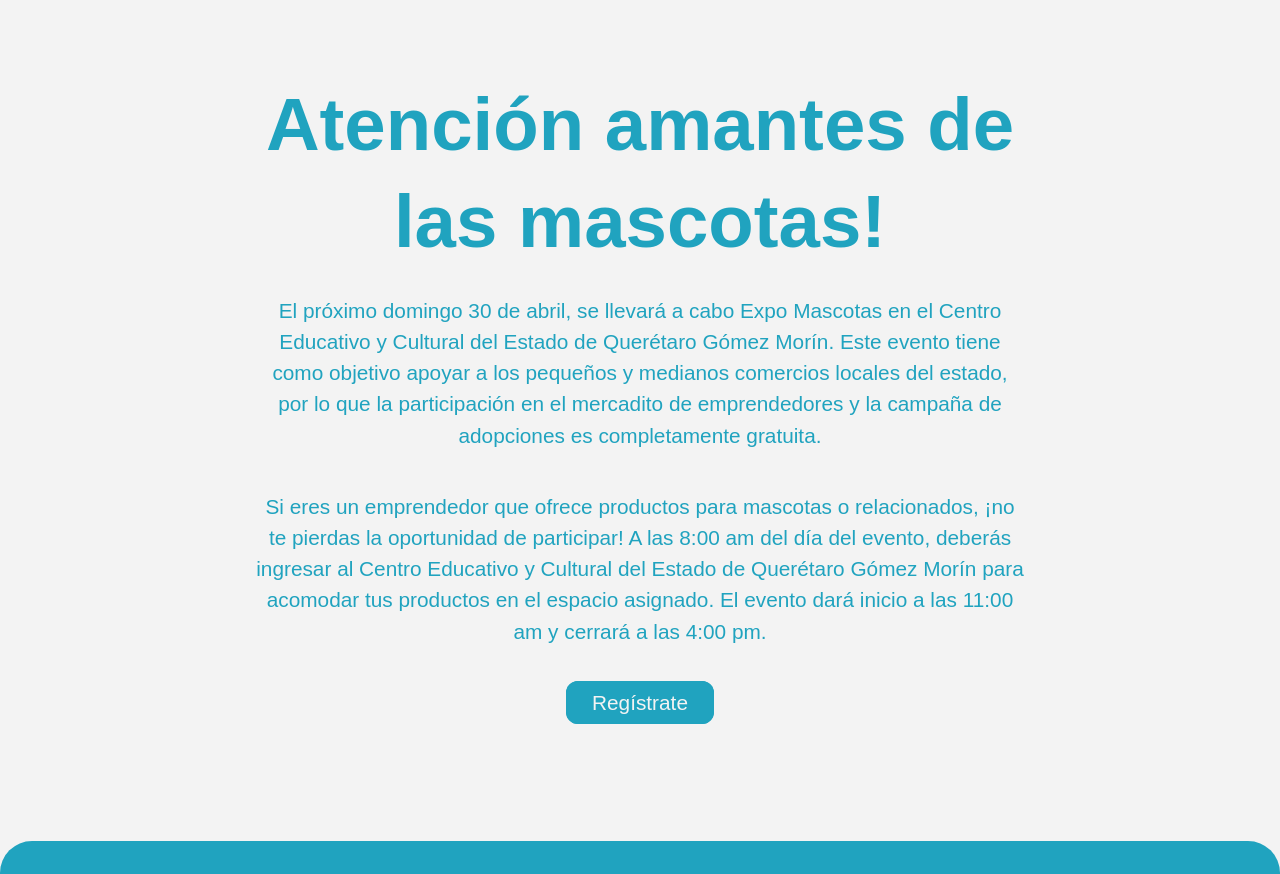
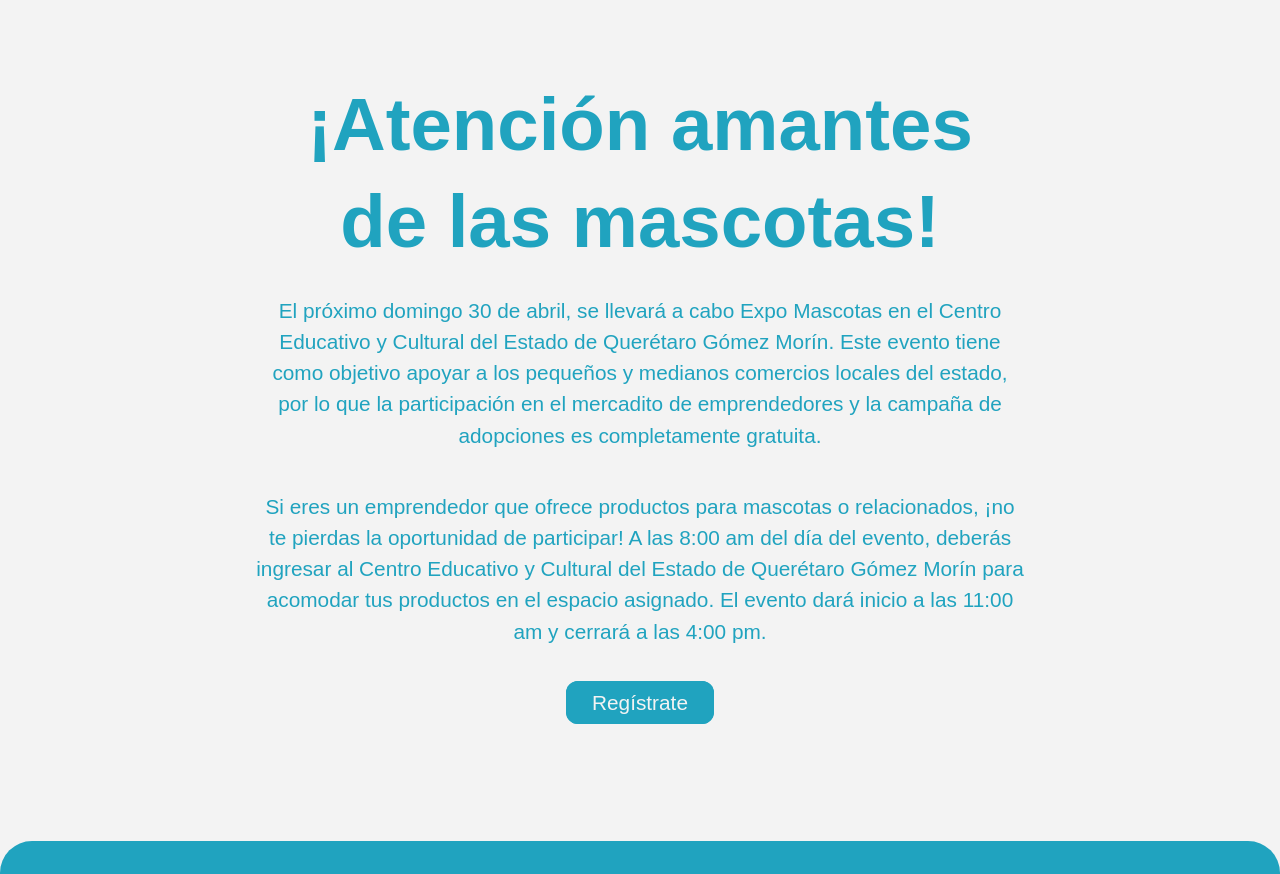
Before and after one commit to maneroto/expo-mascotas-2023, a plain HTML site: page index.html in a window 1280 px wide. Shown: the part 1150-2024 px from the top of the page. Drawn offline with Linux system fonts and the light colour scheme.

Commit message:
Add exclamation mark

```diff
--- a/index.html
+++ b/index.html
@@ -52,7 +52,7 @@
     <section class="about">
       <div class="container-slim">
         <h2 class="h2">
-          Atención amantes de las mascotas!
+          ¡Atención amantes de las mascotas!
         </h2>
         <p>
           El próximo domingo 30 de abril, se llevará a cabo Expo Mascotas en el Centro Educativo y Cultural del Estado de Querétaro Gómez Morín. Este evento tiene como objetivo apoyar a los pequeños y medianos comercios locales del estado, por lo que la participación en el mercadito de emprendedores y la campaña de adopciones es completamente gratuita.
```
